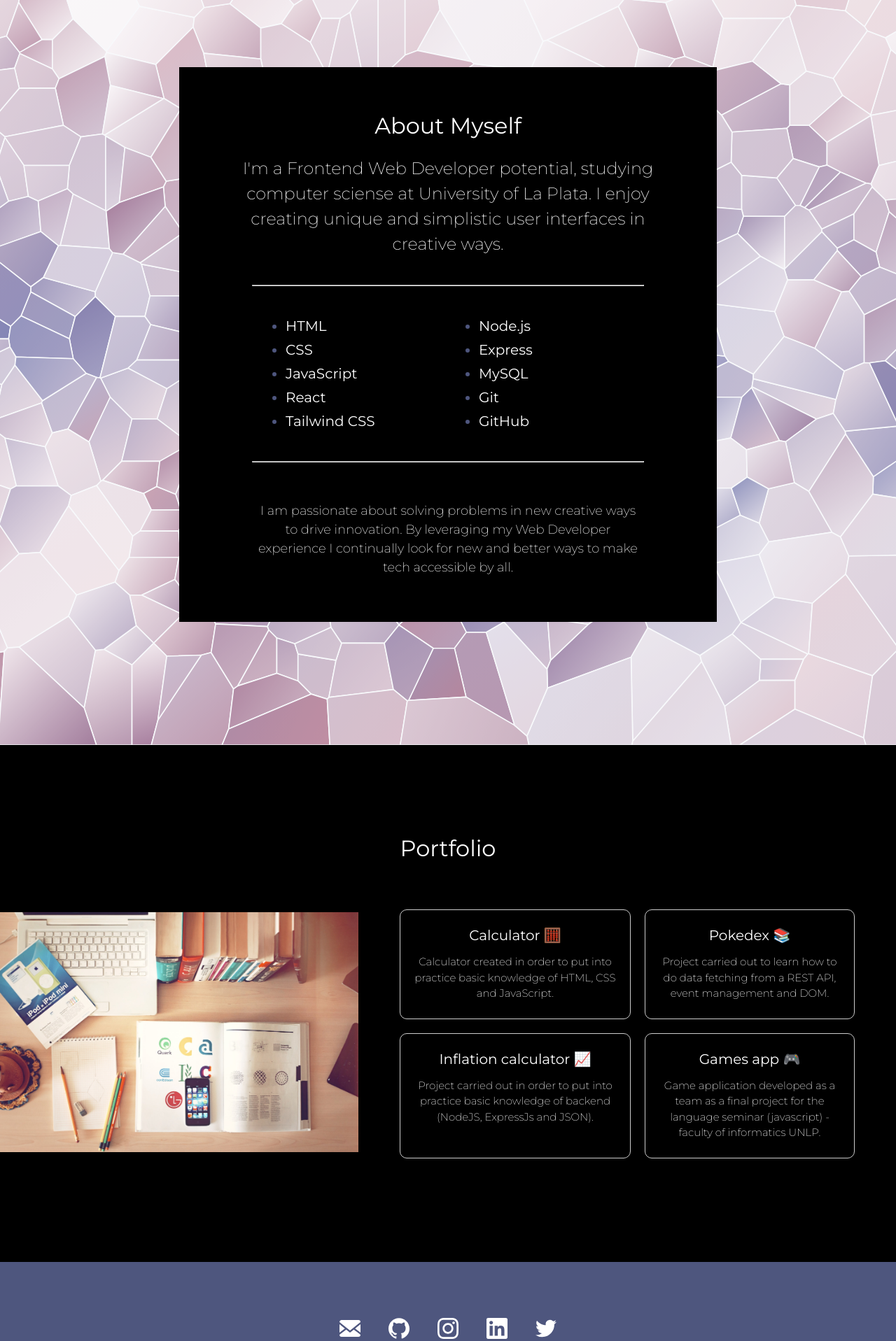
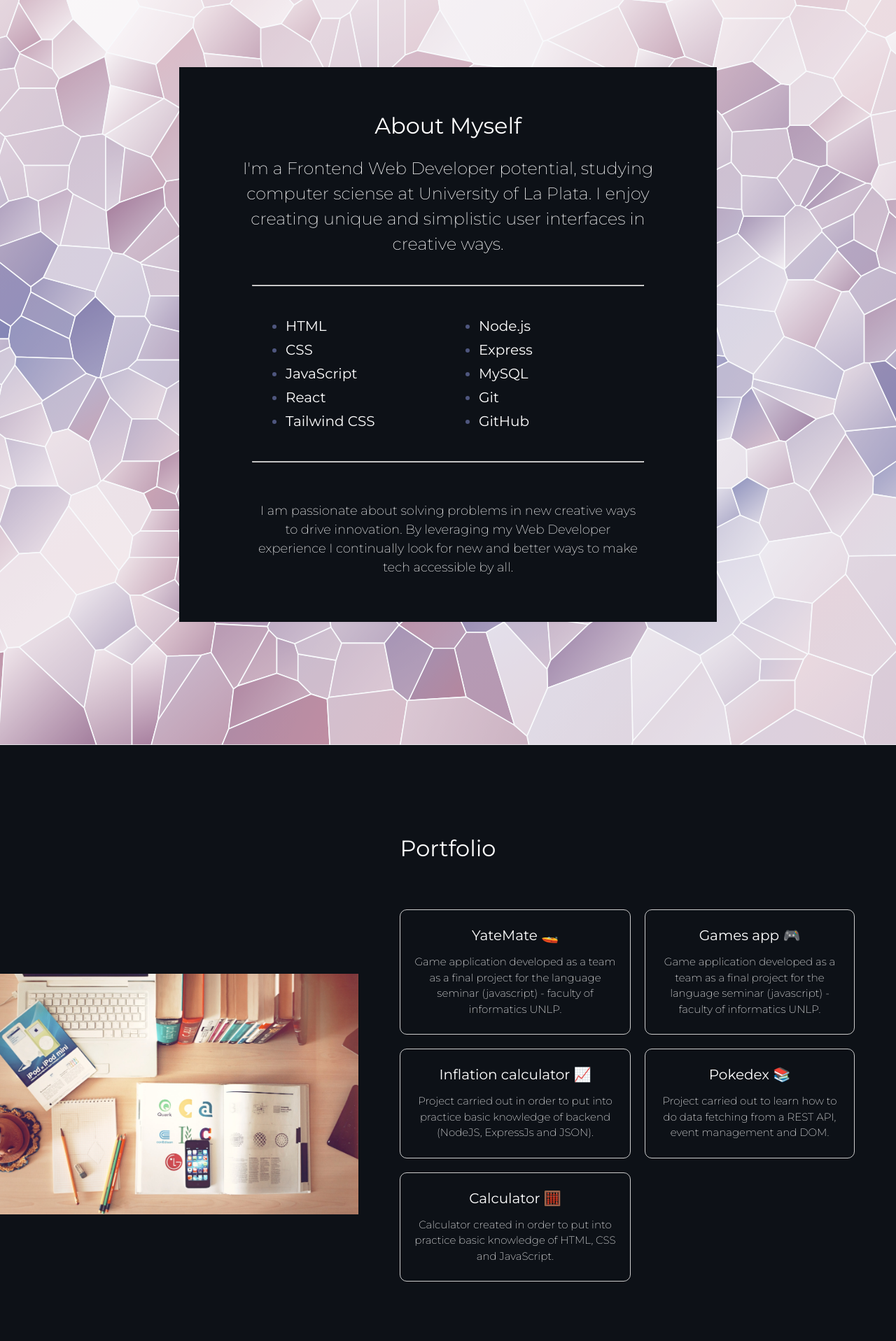
Before and after one commit to alexisarte/react-portfolio, a React (Vite) app: page / in a window 1280 px wide. Shown: the part 880-2797 px from the top of the page at 70% size. Built offline with nearby package versions, Linux system fonts and the light colour scheme.

Commit message:
Redeploy

```diff
--- a/package.json
+++ b/package.json
@@ -7,7 +7,7 @@
   "scripts": {
     "start": "parcel",
     "build": "parcel build",
-    "build-gh": "parcel build --public-url 'https://{github-username}.github.io/{repo-name}'",
+    "build-gh": "parcel build --public-url 'https://alexisarte.github.io/react-portfolio/'",
     "predeploy": "npm run build-gh",
     "deploy": "gh-pages -d dist"
   },
--- a/src/App.jsx
+++ b/src/App.jsx
@@ -28,11 +28,11 @@ const siteProps = {
   title: "Frontend Web Developer",
   email: "alexisrodriguezarteaga@gmail.com",
   gitHub: "alexisarte",
-  instagram: "alexisarte_",
-  linkedIn: "alexis-rodriguez-fullstack-developer",
+  // instagram: "alexisarte_",
+  linkedIn: "alexis-rodriguez-frontend-developer",
   medium: "",
-  twitter: "AlexisR95815658",
-  youTube: "Code",
+  // twitter: "AlexisR95815658",
+  // youTube: "Code",
 };
 
 const primaryColor = "#4E567E";
--- a/src/Components/About.jsx
+++ b/src/Components/About.jsx
@@ -57,7 +57,7 @@ const About = () => {
       <img className="background" src={image} alt={imageAltText} />
       <div
         style={{
-          backgroundColor: "black",
+          backgroundColor: "#0d1117",
           width: "50%",
           padding: "4rem",
           margin: "3rem auto",
--- a/src/Components/Home.jsx
+++ b/src/Components/Home.jsx
@@ -26,7 +26,7 @@ const imageAltText = "woman holding laptop standing by server room with glass wa
 
 const Home = ({ name, title }) => {
   return (
-    <section id="home" className="dark" style={{ background: "#000"}} >
+    <section id="home" className="dark" style={{ background: "#0d1117" }}>
       {/* <img className="background" src={image} alt="" /> */}
       <div style={{ position: "absolute", top: "30%", left: "2rem" }}>
         <h1>{name}</h1>
--- a/src/Components/Portfolio.jsx
+++ b/src/Components/Portfolio.jsx
@@ -31,10 +31,22 @@ const imageAltText = "desktop with books and laptop";
  */
 const projectList = [
   {
-    title: "Calculator 🧮",
+    title: "YateMate 🚤",
     description:
-      "Calculator created in order to put into practice basic knowledge of HTML, CSS and JavaScript.",
-    url: "https://alexisarte.github.io/calculator/",
+      "Game application developed as a team as a final project for the language seminar (javascript) - faculty of informatics UNLP.",
+    url: "https://games-app-3ba87f44237a.herokuapp.com/",
+  },
+  {
+    title: "Games app 🎮",
+    description:
+      "Game application developed as a team as a final project for the language seminar (javascript) - faculty of informatics UNLP.",
+    url: "https://games-app-3ba87f44237a.herokuapp.com/",
+  },
+  {
+    title: "Inflation calculator 📈",
+    description:
+      "Project carried out in order to put into practice basic knowledge of backend (NodeJS, ExpressJs and JSON).",
+    url: "",
   },
   {
     title: "Pokedex 📚",
@@ -43,22 +55,16 @@ const projectList = [
     url: "https://alexisarte.github.io/pokedex/",
   },
   {
-    title: "Inflation calculator 📈",
+    title: "Calculator 🧮",
     description:
-      "Project carried out in order to put into practice basic knowledge of backend (NodeJS, ExpressJs and JSON).",
-    url: "https://inflation-calculator.azurewebsites.net/",
-  },
-  {
-    title: "Games app 🎮",
-    description:
-      "Game application developed as a team as a final project for the language seminar (javascript) - faculty of informatics UNLP.",
-    url: "https://games-app-x6ud8.ondigitalocean.app/",
+      "Calculator created in order to put into practice basic knowledge of HTML, CSS and JavaScript.",
+    url: "https://alexisarte.github.io/calculator/",
   },
 ];
 
 const Portfolio = () => {
   return (
-    <section className="light" id="portfolio" style={{ background: "#000", color: "white"}}>
+    <section className="light" id="portfolio" style={{ background: "#0d1117", color: "white" }}>
       <h2>Portfolio</h2>
       <div style={{ display: "flex", flexDirection: "row", paddingTop: "3rem" }}>
         <div style={{ maxWidth: "40%", alignSelf: "center" }}>
```
Also changed, not shown: 30 other files (tests, documents, lock files or other folders).
